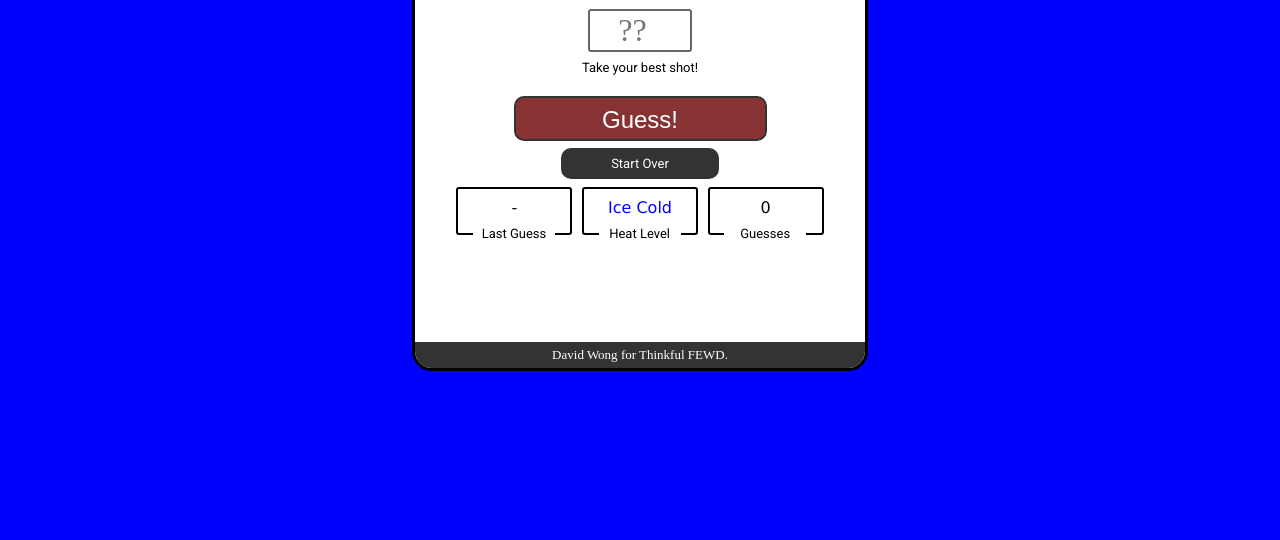
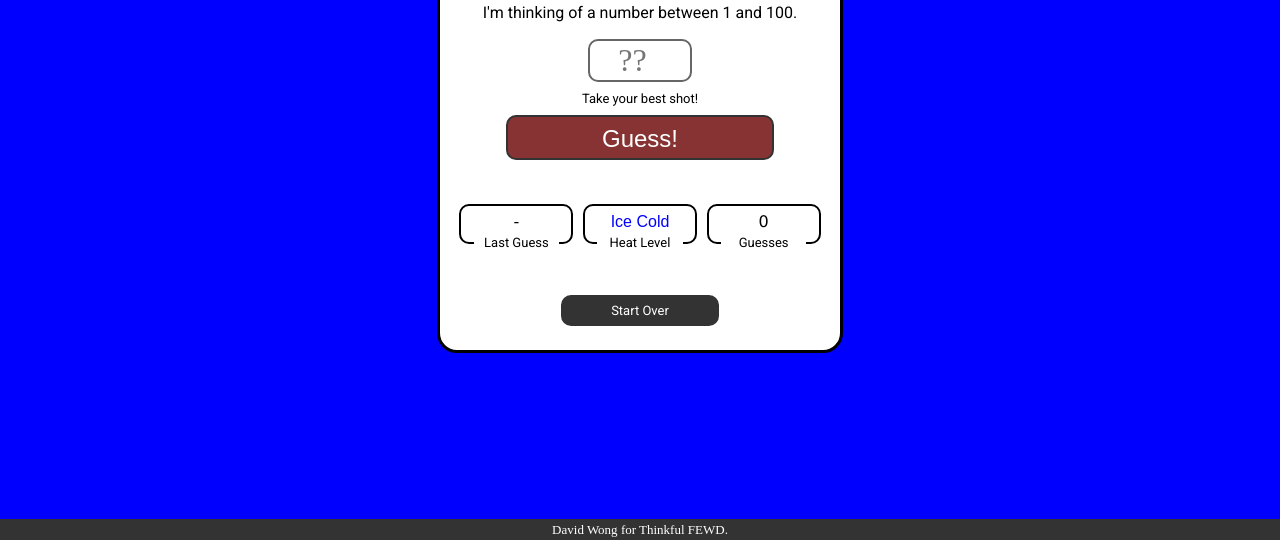
Before and after one commit to da-vid/HotOrCold, a plain HTML site: page index.html in a window 1280 px wide. Shown: the part 260-800 px from the top of the page. Drawn offline with nearby package versions, Linux system fonts and the light colour scheme; a web font is replaced by a local one.

Commit message:
viewport: device-width

```diff
--- a/css/main.css
+++ b/css/main.css
@@ -2,7 +2,8 @@
 
 html, body {
 	height: 100%;
-	/*min-width: 980px;*/
+	overflow: scroll;
+	min-height: 480px;
 }
 
 a {
@@ -64,18 +65,18 @@ a {
 	border-radius: 20px;
 	border-color: black;
 	width: 90%;
-	max-width: 450px;
-	height: 90%;
-	max-height: 35em;
+	max-width: 400px;
+	min-width: 260px;
+	height: 420px;
 	overflow: auto;
 	margin: auto;
-	position: fixed;
+	position: absolute;
 	top: 0; left: 0; bottom: 0; right: 0;
 	background-color: white;
 }
 
 .title {
-	padding: .5em 0 .5em 0;
+	padding: 20px 0 15px 0;
 	font-family: Trade Winds, sans-serif;
 	font-size: xx-large;
 }
@@ -110,10 +111,23 @@ a {
 }
 
 .instruct {
-	width: 80%;
+	width: 90%;
 	margin: auto;
 	font-family: Roboto, sans-serif;
 	font-size: medium;
+	height: 2em;
+	vertical-align: middle;
+	display: table;
+}
+
+.vCenterText {
+	width: 100%;
+	height: 100%;
+	display: table-cell;
+	vertical-align: middle;
+	font-family: inherit;
+	font-size: inherit;
+
 }
 
 .message {
@@ -121,38 +135,41 @@ a {
 	margin: auto;
 	font-family: Roboto, sans-serif;
 	font-size: small;
-	padding: .75em;
+	padding: 10px 0 0 0;
+	min-height: 1em;
+	vertical-align: middle;
 }
 
 #guessBox {
 	font-size: xx-large;
 	text-align: center;
-	margin: 0.5em 0 0 0;
+	margin: 10px 0 0 0;
 	font-family: Averia Libre;
 	width: 3em;
 	border: 2px solid #666;
-	border-radius: 3px;
+	border-radius: 10px;
 }
 
 #guessBox:focus {
 	outline: none;
 }
 
-
-
 #guessButton {
 	font-family: Trade Winds, sans-serif;
 	font-size: x-large;
 	background-color: #833;
 	padding: 10px 12px 7px 12px;
+	width: 10em;
+	max-width: 60%;
 }
 
 #resetButton {
 	font-family: Roboto, sans-serif;
 	font-size: small;
 	font-weight: normal;
+	width: 10em;
+	max-width: 35%;
 }
-
 
 .fauxButton {
 	border: 2px solid #333;
@@ -161,10 +178,8 @@ a {
 	color: white;
 	text-decoration: none;
 	border-radius: 10px;
-	width: 10em;
-	max-width: 50%;
 	margin: auto;
-	margin-top: .5em;
+	margin-top: 10px;
 }
 
 .fauxButton:active {
@@ -176,53 +191,45 @@ a {
 	box-shadow: 0 3px 0 #aaaaaa;
 }
 
-/*.package {
-	position: relative;
-	top: 1em;
-}
-*/
-
 .scoreboard {
 	position: relative;
-	margin: auto;
-		/*background-color: orange;*/
-
-
+	margin: 15px 0 0 0;
+	min-height: 110px;
 }
 
 .package {
 	position: relative;
 	float: left;
-		/*background-color: green;*/
 }
 
 .score {
 	position: relative;
 	border: 2px solid #000;
-	width: 6em;
-	padding: 0.7em 0.5em 1.1em 0.5em;
-	border-radius: 3px;
-	margin: .5em .3em 0 .3em;
+	width: 110px;
+	padding: 8px 0 12px 0;
+	border-radius: 10px;
+	margin: 0 .3em 0 .3em;
 	font-size: medium;
-		/*background-color: yellow;*/
 }
 
 .label {
 	position: relative;
 	background-color: #FFF;
-	width: 5.5em;
+	width: 6em;
 	z-index: 100;
-	padding: 0 .4em 0 .4em;
+	padding: 0 .3em 0 .3em;
 	font-family: Roboto;
 	font-size: small;
-	left: 1.65em;
 	bottom: .6em;
+}
 
+.temp {
+	font-family: Trade Winds, sans-serif;
 }
 
 /****** Footer ******/
 footer {
-	padding: 0.5em 0 0.5em 0;
+	padding: 0.3em 0 0.3em 0;
 	color: #fff;
 	background-color: #333;
 	position: absolute;
--- a/index.html
+++ b/index.html
@@ -3,7 +3,8 @@
 <html lang="en">
 	<head>
 		<meta charset="utf-8" />
-		<meta name="viewport" content="width=450">
+		<!-- <meta name="viewport" content="width=425px"> -->
+		<meta name="viewport" content="width=device-width">
 		<title>Hot or Cold</title>
 		<link rel="stylesheet" type="text/css" href="css/reset.css">
 		<link href='http://fonts.googleapis.com/css?family=Trade+Winds|Londrina+Sketch|VT323|Averia+Libre|Oswald|Roboto' rel='stylesheet' type='text/css'>
@@ -19,7 +20,9 @@
 					<span class="hot">Hot</span> <span class="or">or</span> <span class="cold">Cold</span>
 				</div>
 				<div class="instruct">
+					<div class="vCenterText instructText">
 						I'm thinking of a number between 1 and 100.
+					</div>
 				</div>
 				<div class="guess">
 					<input type="number"  name="guess" id="guessBox" placeholder="??" maxlength="3">
@@ -28,30 +31,39 @@
 					What is your guess?
 				</div>
 				<div class="fauxButton" id="guessButton">Guess!</div>
-				<div class="fauxButton" id="resetButton">Start Over</div>
 				<div class="scoreboard centerDiv">
 					<div class="lastGuessPkg package">
 						<div class="lastGuess score">23</div>
+						<div class="centerDiv">
 							<div class="lastGuessLbl label">Last Guess</div>
+						</div>
 					</div>
 					<div class="tempPkg package">
 						<div class="temp score">Ice Cold</div>
+						<div class="centerDiv">
 							<div class="tempLbl label">Heat Level</div>
+						</div>
 					</div>
 					<div class="currentScorePkg package">
 						<div class="currentScore score">23</div>
+						<div class="centerDiv">
 							<div class="currentScoreLbl label">Guesses</div>
+						</div>
 					</div>
 					<div class="bestScorePkg package">
 						<div class="bestScore score">-</div>
+						<div class="centerDiv">
 							<div class="bestScoreLbl label">Best Score</div>
 						</div>
 					</div>
+				</div>
+				<div class="fauxButton" id="resetButton">Start Over</div>
 
+
+			</div>
 			<footer>
 				<a href="http://www.davidwong.net">David Wong</a> for <a href="http://www.thinkful.com">Thinkful FEWD</a>.
 			</footer>
-			</div>
 
 		</div>
 
--- a/js/app.js
+++ b/js/app.js
@@ -3,7 +3,7 @@ $(document).ready(function() {
 	var guesses = [];
     var theNumber;
     var bestScore = 9999;
-    var UIFadeTime = 500;
+    var UIFadeTime = 1000;
     resetGame();
 
     // Bind button to click event
@@ -41,37 +41,46 @@ $(document).ready(function() {
     }
 
     function endGame() {
-        //Disable further guessing
-        //Show final score
-        //
         updateScoreboard();
-
         if(guesses.length === 1)
         {
-            $(".instruct").text("You win!  On your first guess!?!");
+            $(".instructText").text("You win!  On your first guess!?!");
             $(".message").text("Go buy a lottery ticket!" );
         }
-        $(".instruct").text("You win!  You took " + guesses.length + " guesses.");
+        $(".instructText").text("You win!  You took " + guesses.length + " guesses.");
         $(".message").text("Can you do it in " + (guesses.length-1) + "?" );
 
+        // Update best score
         if (guesses.length < bestScore) {
             bestScore = guesses.length;
             $(".bestScore").text(guesses.length);
             $(".bestScorePkg").fadeIn(UIFadeTime);
         }
+
+        // Hide guess elements
         $("#guessButton, .guess").fadeOut(UIFadeTime);
     }
 
     function resetGame() {
+
+        // Reset the secret number
         theNumber = Math.floor((Math.random()*100)+1);
-       guesses.length = 0; //clear the guesses array
+
+        // Clear the guesses array
+        guesses.length = 0;
+
+        // Reset all text boxes
         $(".currentScore").text("0");
         $(".temp").text("Ice Cold");
-       $(".instruct").text("I'm thinking of a number between 1 and 100.");
+        $(".instructText").text("I'm thinking of a number between 1 and 100.");
         $(".message").text("Take your best shot!");
         $(".lastGuess").text(" - ");
+
+        // Reset colors
         $(".viewport").animate({backgroundColor: jQuery.Color("rgb(0,0,255)")}, 1000);
         $(".temp").animate({color: jQuery.Color("rgb(0,0,255)")}, 1000);
+
+        // Show guess elements
         $("#guessButton, .guess").fadeIn(UIFadeTime);
     }
 
@@ -101,7 +110,6 @@ $(document).ready(function() {
                 break;
         }
         var redness;
-
         if (diff > 10) {
             redness = 0;
         }
@@ -114,32 +122,34 @@ $(document).ready(function() {
             blueness = 0;
         }
         else if (diff > 30) {
-            blueness = 255 ;
+            blueness = 255;
         }
         else {
             blueness = Math.floor(((diff - 10) * 255) / 20);
         }
+
         //https://github.com/jquery/jquery-color
         var jColor = jQuery.Color ( "rgb(" + redness + " ," + 0 + "," + blueness + ")" );
+
         //http://stackoverflow.com/questions/2652281/jquery-fade-in-background-colour
-        $(".viewport").animate({backgroundColor: jColor}, 1000);
-        $(".temp").animate({color: jColor}, 1000);
+        $(".viewport").animate({backgroundColor: jColor}, UIFadeTime);
+        $(".temp").animate({color: jColor}, UIFadeTime);
     }
 
     function updateInstruction() {
         if (currentDiff() > lastDiff())
-            $(".instruct").text("You are getting colder.");
+            $(".instructText").text("You are getting colder.");
         else if (currentDiff() < lastDiff())
-            $(".instruct").text("You are getting warmer.");
+            $(".instructText").text("You are getting warmer.");
         else
-            $(".instruct").text("Nope.");
+            $(".instructText").text("Nope.");
 
         $(".message").text("Guess again.");
     }
 
     function validGuess(num) {
         if(isNaN(num) || num < 1 || num > 100) {
-            $(".message").text("Please enter a number between 1 and 100.");
+            $(".message").text("Guess a number between 1 and 100.");
             return false;
         }
         return true;
```
Lines whose indentation alone changed are shown as unchanged.
